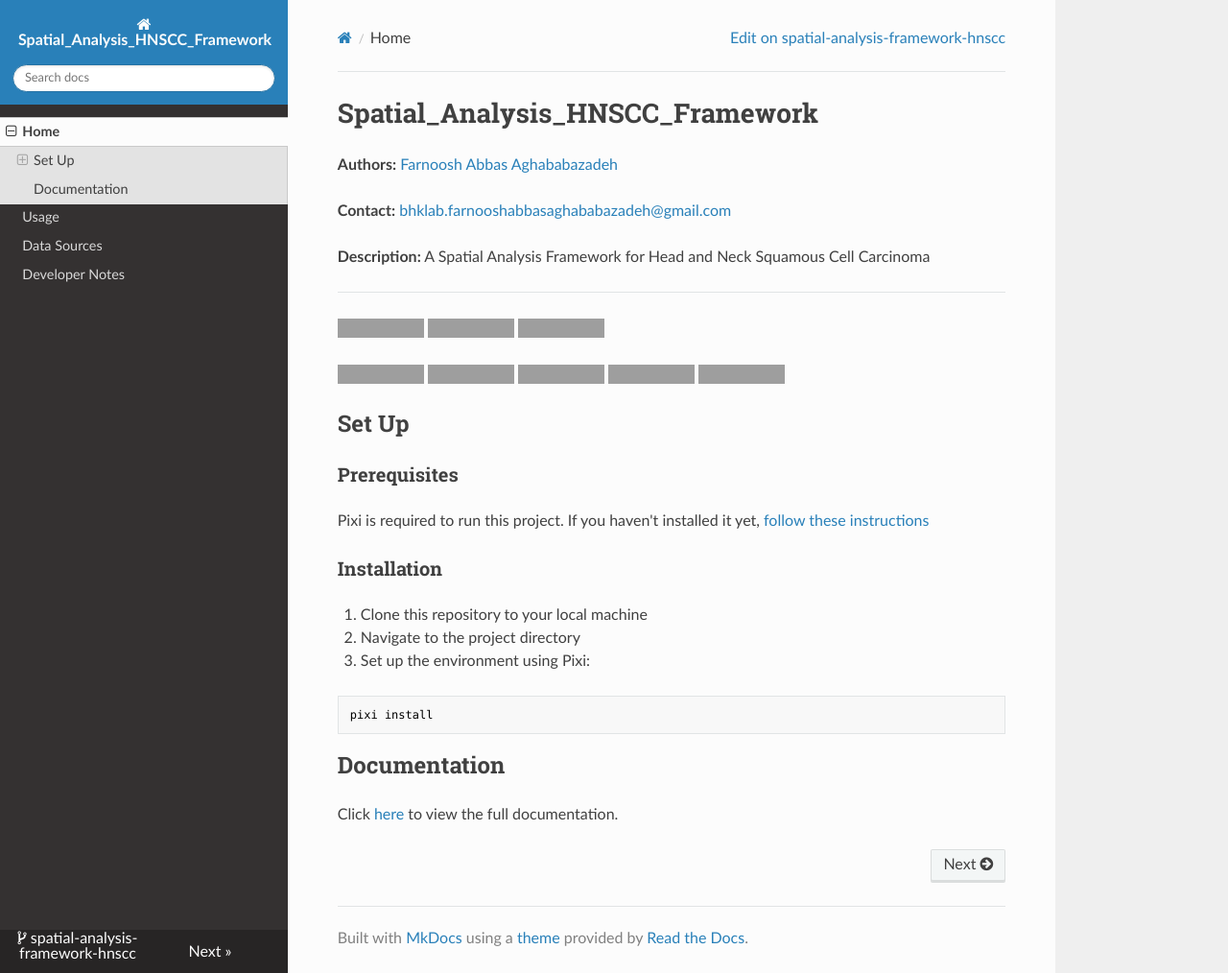
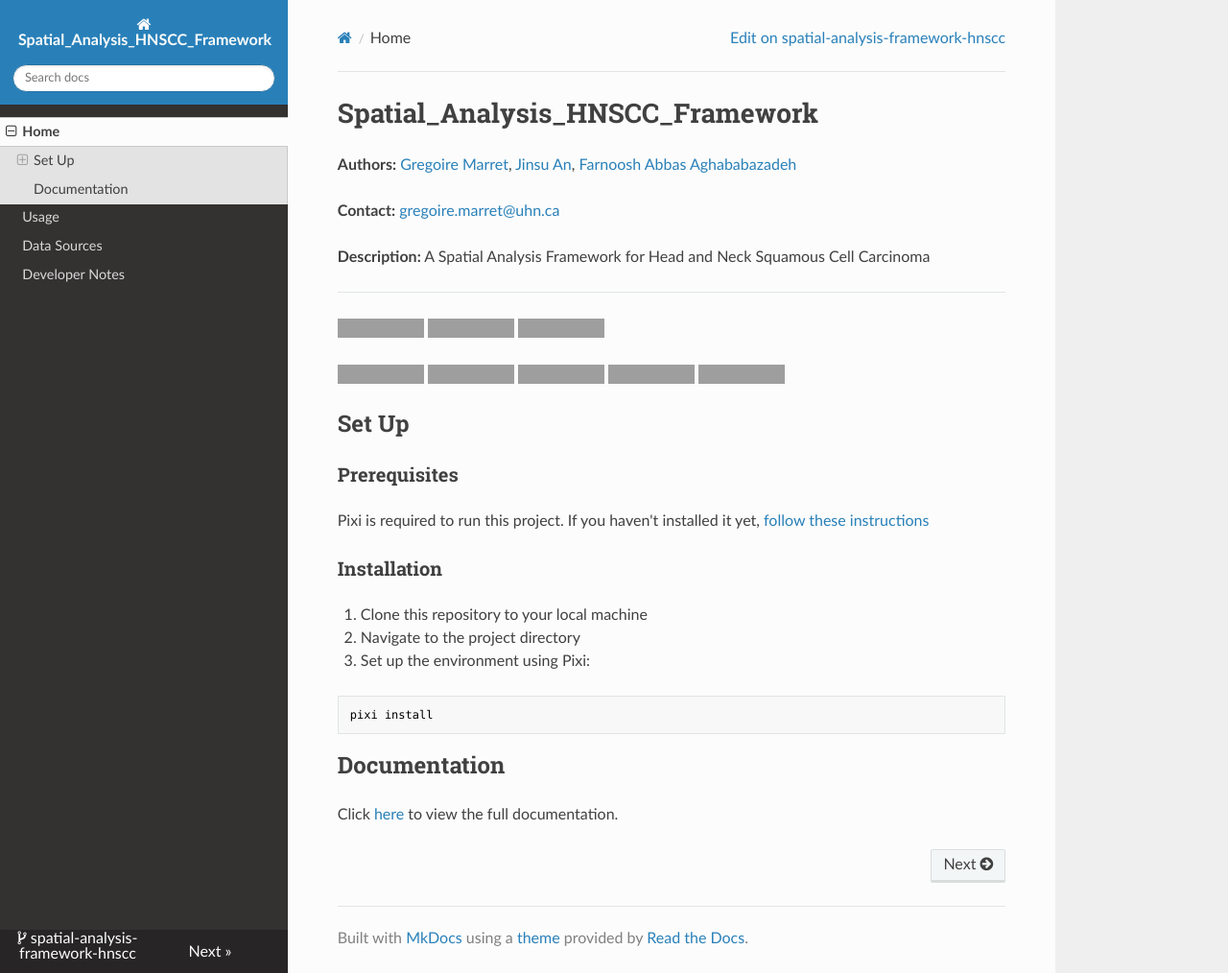
Before and after one commit to bhklab/spatial-analysis-framework-hnscc, an MkDocs documentation site: the page built from docs/README.md, in a window 1280 px wide and 1014 px high, cut to the strip 0-1014 px from the top of the window. Shown: the whole strip at 96% size. Built offline with MkDocs 1.6.1, drawn with Linux system fonts in a browser that asks for light colours; nearby versions of some CDN libraries; grey boxes are pictures that could not be loaded.

Commit message:
update list of authors

```diff
--- a/docs/README.md
+++ b/docs/README.md
@@ -1,8 +1,9 @@
 # Spatial_Analysis_HNSCC_Framework
 
-**Authors:** [Farnoosh Abbas Aghababazadeh](https://github.com/RibaA)
+**Authors:** [Gregoire Marret](https://github.com/gmarret), [Jinsu An](https://github.com/Jinsuan-UofC), [Farnoosh Abbas Aghababazadeh](https://github.com/RibaA)
 
-**Contact:** [bhklab.farnooshabbasaghababazadeh@gmail.com](mailto:bhklab.farnooshabbasaghababazadeh@gmail.com)
+
+**Contact:** [gregoire.marret@uhn.ca](gregoire.marret@uhn.ca)
 
 **Description:** A Spatial Analysis Framework for Head and Neck Squamous Cell Carcinoma
 
```
